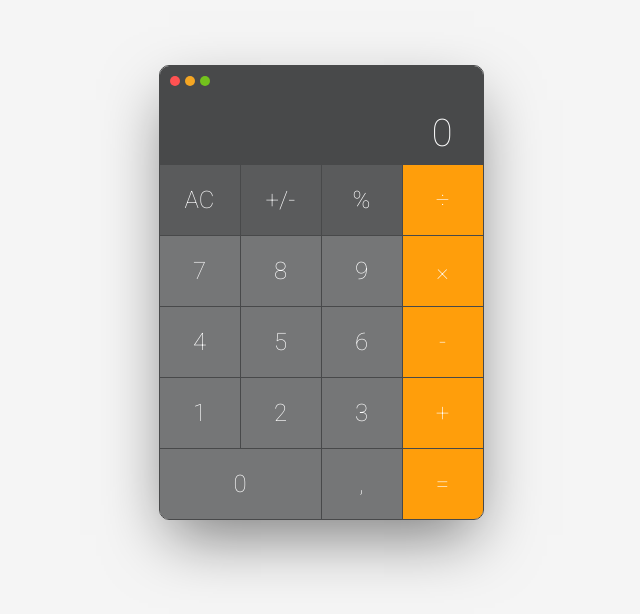
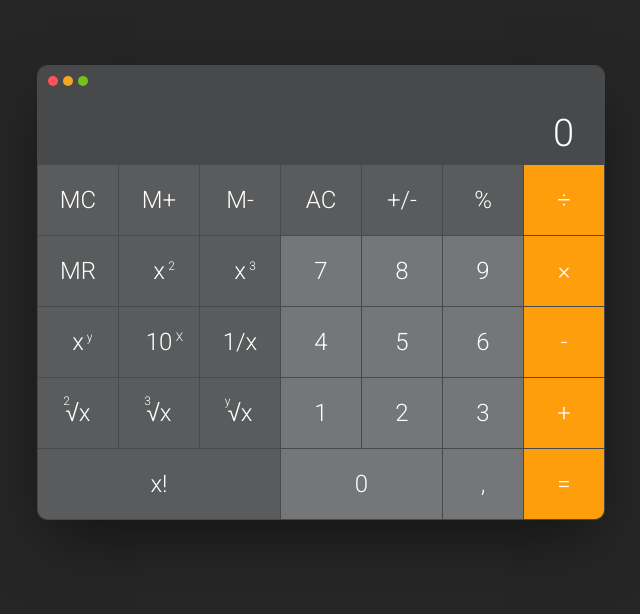
Before and after one commit to hellsontime/js-math, a website built with webpack: page src/index.html in a window 1280 px wide. Shown: the part 108-722 px from the top of the page, without its empty margins (319-959 px from the left). Built offline with nearby package versions, Linux system fonts and the light colour scheme.

Commit message:
finish template implementation

```diff
--- a/src/index.html
+++ b/src/index.html
@@ -4,10 +4,12 @@
     <meta charset="UTF-8">
     <meta http-equiv="X-UA-Compatible" content="IE=edge">
     <meta name="viewport" content="width=device-width, initial-scale=1.0">
-    <link rel="icon" type="image/png" href="../src/img/icon.png"/>
-    <title><%= htmlWebpackPlugin.options.title %></title>
+    <link rel="icon" type="image/png" href="./img/icon.png"/>
+    <title>JS Calculator</title>
   </head>
   <body>
+
+    <!-- <div class="night-switcher">☾</div> -->
 
     <div class="calculator">
       <div class="header">
@@ -22,31 +24,44 @@
       </div>
       <div class="keys">
         <div class="row">
+          <div class="key base-grey">MC</div>
+          <div class="key base-grey">M+</div>
+          <div class="key base-grey">M-</div>
           <div class="key base-grey">AC</div>
           <div class="key base-grey">+/-</div>
           <div class="key base-grey">%</div>
           <div class="key orange">÷</div>
        </div>
        <div class="row">
+          <div class="key base-grey">MR</div>
+          <div class="key base-grey"><div class="super-key">x <span class="power">2</span></div></div>
+          <div class="key base-grey"><div class="super-key">x <span class="power">3</span></div></div>
           <div class="key light-grey">7</div>
           <div class="key light-grey">8</div>
           <div class="key light-grey">9</div>
           <div class="key orange">×</div>
        </div>
        <div class="row">
+          <div class="key base-grey"><div class="super-key">x <span class="power">y</span></div></div>
+          <div class="key base-grey"><div class="super-key">10 <span class="power">X</span></div></div>
+          <div class="key base-grey">1/x</div>
           <div class="key light-grey">4</div>
           <div class="key light-grey">5</div>
           <div class="key light-grey">6</div>
           <div class="key orange">-</div>
        </div>
        <div class="row">
+          <div class="key base-grey"><div class="super-key"><span class="root">2</span> √x</div></div>
+          <div class="key base-grey"><div class="super-key"><span class="root">3</span> √x</div></div>
+          <div class="key base-grey"><div class="super-key"><span class="root">y</span> √x</div></div>
           <div class="key light-grey">1</div>
           <div class="key light-grey">2</div>
           <div class="key light-grey">3</div>
           <div class="key orange">+</div>
        </div>
        <div class="row last">
-          <div class="key stretched light-grey">0</div>
+          <div class="key tripple base-grey">x!</div>
+          <div class="key double light-grey">0</div>
           <div class="key light-grey">,</div>
           <div class="key orange">=</div>
        </div>
--- a/src/scss/_base.scss
+++ b/src/scss/_base.scss
@@ -6,6 +6,12 @@ $white: #fff;
 $black: #000;
 $orange: #FF9E0B;
 
+// BG colors
+$bgLight: #f5f5f5;
+$bgDark: #262626;
+
+// Base transition time
 $baseTransition: 0.15s ease-in-out;
 
+// Base border radius
 $baseRadius: 10px;
--- a/src/scss/_fonts.scss
+++ b/src/scss/_fonts.scss
@@ -1 +1 @@
-@import url('https://fonts.googleapis.com/css2?family=Roboto:wght@100;400;500;700&display=swap');
+@import url('https://fonts.googleapis.com/css2?family=Roboto:wght@100;200;300;400;500;700&display=swap');
--- a/src/scss/style.scss
+++ b/src/scss/style.scss
@@ -8,46 +8,70 @@ body {
     margin: 0;
     padding: 0;
     font-family: "Roboto", Helvetica, sans-serif;
-   font-weight: 100;
+    font-weight: 300;
     font-size: 28px;
     user-select: none;
 }
+
 body {
     display: flex;
     justify-content: center;
     align-items: center;
-   background-color: #f5f5f5;
+    background-color: $bgDark;
 }
+
+.night-switcher {
+    display: flex;
+    justify-content: center;
+    align-items: center;
+    position: absolute;
+    cursor: pointer;
+    background-color: $lightGrey;
+    color: $white;
+    border-radius: 100px;
+    width: 30px;
+    height: 30px;
+    right: 20px;
+    top: 20px;
+}
+
 .calculator {
-   box-shadow: 0 25px 60px -10px rgba(0,0,0,0.5);
+    box-shadow: 0 25px 60px -10px rgba(0, 0, 0, 0.5);
     border: 1px solid $darkGrey;
     border-radius: $baseRadius;
     overflow: hidden;
     cursor: pointer;
+
     .header {
         background-color: $darkGrey;
+
         .window {
             height: 15px;
             display: flex;
             justify-content: flex-start;
             padding: 10px;
+
             span {
                 width: 10px;
                 height: 10px;
                 border-radius: 50%;
                 margin-right: 5px;
-            cursor:pointer;
+                cursor: pointer;
+
                 &.red {
                     background-color: #ff5252;
                 }
+
                 &.yellow {
                     background-color: #f5a623;
                 }
+
                 &.green {
                     background-color: #73c21d;
                 }
             }
         }
+
         .input {
             text-align: right;
             font-size: 38px;
@@ -56,19 +80,24 @@ body {
             cursor: default;
         }
     }
+
     .keys {
         background: $darkGrey;
         font-size: 24px;
+
         .row {
             height: 70px;
             display: flex;
             flex-direction: row;
             gap: 1px;
             margin-bottom: 1px;
+
             &.last {
                 margin: 0;
             }
+
             .key {
+                position: relative;
                 color: $white;
                 height: 70px;
                 width: 80px;
@@ -76,25 +105,54 @@ body {
                 justify-content: center;
                 align-items: center;
                 transition: $baseTransition;
+
                 &.orange {
                     background: $orange;
-                };
+                }
+
                 &.dark-grey {
                     background: $darkGrey;
-                };
+                }
+
                 &.base-grey {
                     background: $baseGrey;
-                };
+                }
+
                 &.light-grey {
                     background: $lightGrey;
                 }
-                &.stretched {
+
+                &.double {
                     width: 161px;
                 }
+
+                &.tripple {
+                    width: 242px
+                }
+
                 &:hover {
                     filter: brightness(90%);
+                }
+
+                .super-key {
+                    position: relative;
+
+                    span {
+                        &.power {
+                            scale: 0.5;
+                            position: absolute;
+                            top: -5px
+                        }
+
+                        &.root {
+                            scale: 0.5;
+                            position: absolute;
+                            top: -12px;
+                            left: -6px;
                         }
                     }
                 }
             }
         }
+    }
+}
```
Lines whose indentation alone changed are shown as unchanged.
